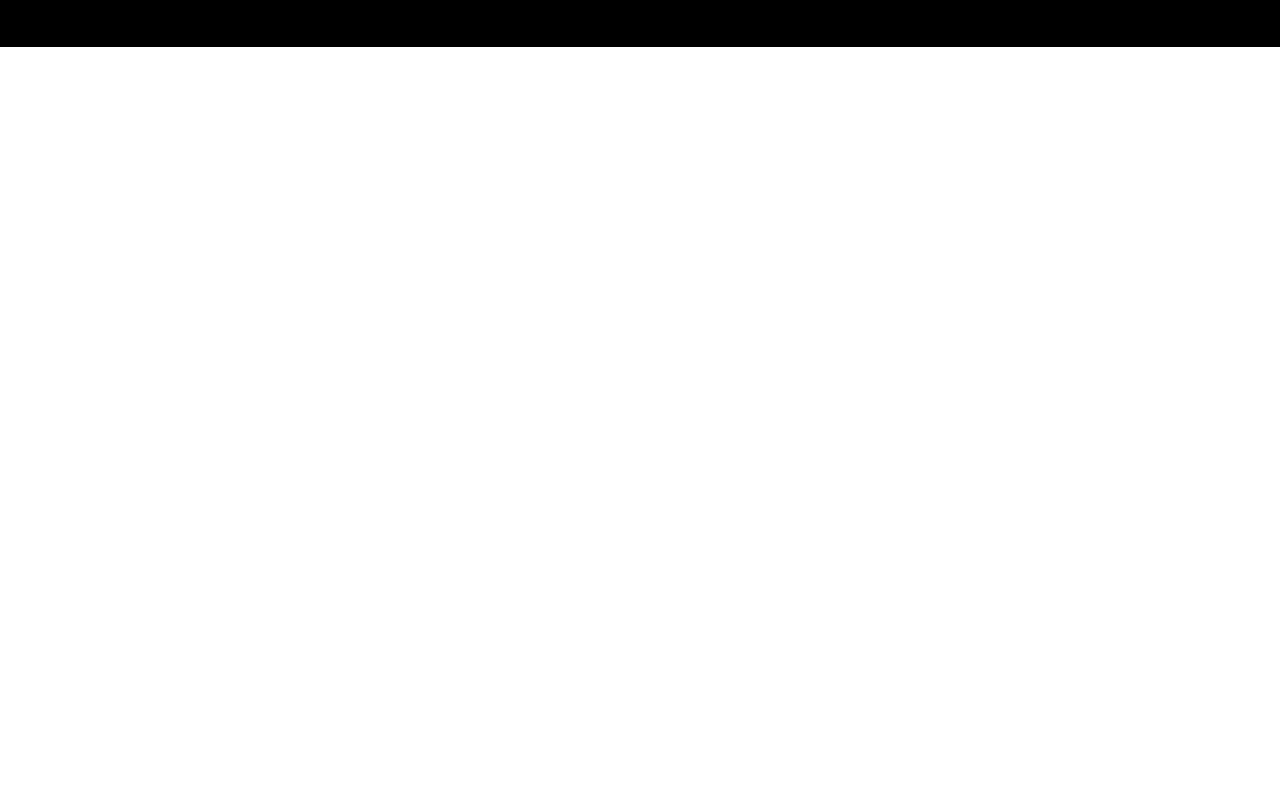
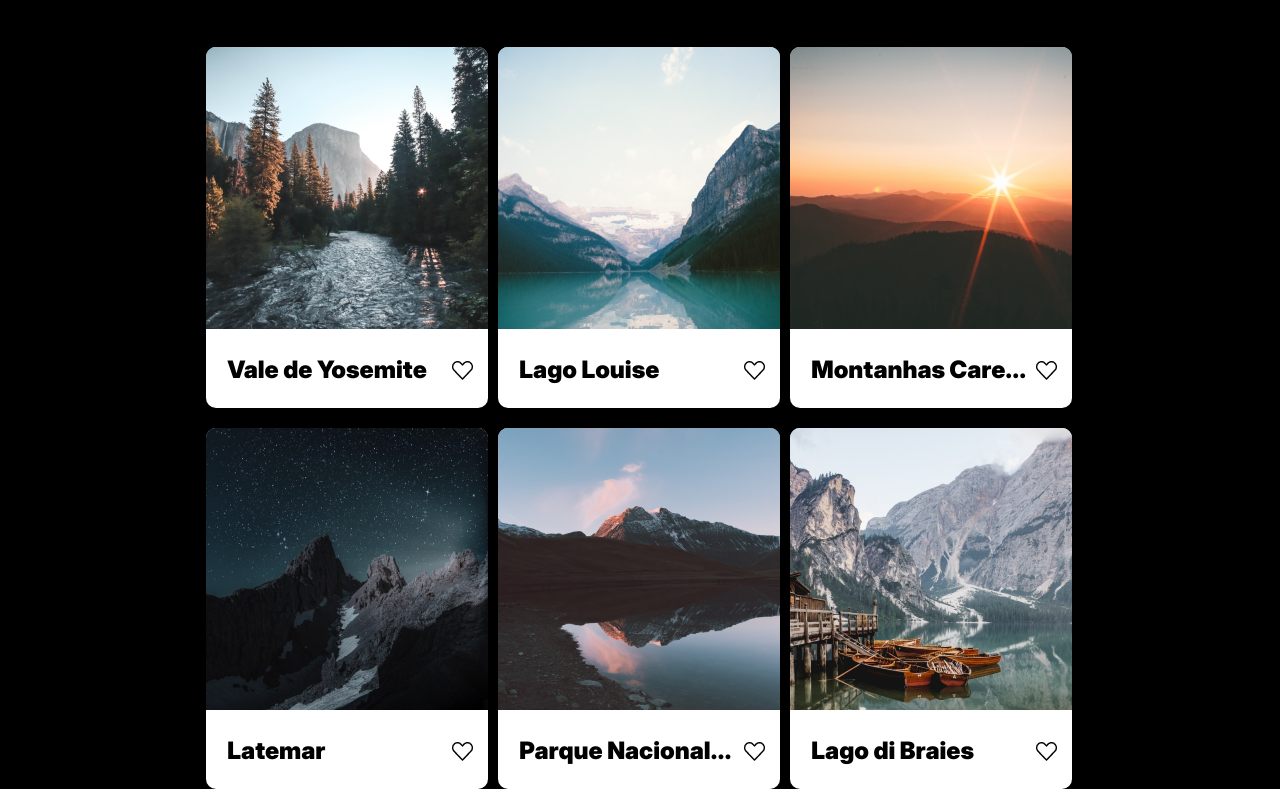
Before and after one commit to gxudre/web_project_around, a plain HTML site: page index.html in a window 1280 px wide. Shown: the part 283-1077 px from the top of the page. Before the commit the page ends 800 px from the top, so only its background shows below. Drawn offline with Linux system fonts and the light colour scheme.

Commit message:
adicionando elements ao projeto

```diff
--- /dev/null
+++ b/blocks/elements.css
@@ -0,0 +1,35 @@
+.elements {
+  display: grid;
+  grid-template-columns: repeat(3, 282px);
+  grid-template-rows: repeat(2, 361px);
+  gap: 20px 10px;
+}
+
+.elements__card {
+  background-color: #fff;
+  border-radius: 10px;
+}
+
+.elements__card-container {
+  display: flex;
+  justify-content: space-between;
+  padding: 25px 15px 31px 21px;
+  align-items: center;
+}
+
+.elements__card-title {
+  color: #000;
+  margin: 0;
+  font-family: Inter;
+  font-weight: 900;
+  font-size: 24px;
+  line-height: 100%;
+}
+
+.elements__card-like {
+  height: 19px;
+}
+
+.elements__card-like:hover {
+  opacity: 0.6;
+}
--- a/index.html
+++ b/index.html
@@ -47,6 +47,98 @@
             />
           </button>
         </section>
+        <section class="elements">
+          <div class="elements__card">
+            <img
+              src="./images/image-card1.png"
+              alt="primeira imagem do projeto"
+              class="elements__card-image"
+            />
+            <div class="elements__card-container">
+              <h2 class="elements__card-title">Vale de Yosemite</h2>
+              <img
+                src="./images/like-disabled.png"
+                alt="vetor de like da postagem fictícia"
+                class="elements__card-like"
+              />
+            </div>
+          </div>
+          <div class="elements__card">
+            <img
+              src="./images/image-card2.png"
+              alt="primeira imagem do projeto"
+              class="elements__card-image"
+            />
+            <div class="elements__card-container">
+              <h2 class="elements__card-title">Lago Louise</h2>
+              <img
+                src="./images/like-disabled.png"
+                alt="vetor de like da postagem fictícia"
+                class="elements__card-like"
+              />
+            </div>
+          </div>
+          <div class="elements__card">
+            <img
+              src="./images/image-card3.png"
+              alt="primeira imagem do projeto"
+              class="elements__card-image"
+            />
+            <div class="elements__card-container">
+              <h2 class="elements__card-title">Montanhas Care...</h2>
+              <img
+                src="./images/like-disabled.png"
+                alt="vetor de like da postagem fictícia"
+                class="elements__card-like"
+              />
+            </div>
+          </div>
+          <div class="elements__card">
+            <img
+              src="./images/image-card4.png"
+              alt="primeira imagem do projeto"
+              class="elements__card-image"
+            />
+            <div class="elements__card-container">
+              <h2 class="elements__card-title">Latemar</h2>
+              <img
+                src="./images/like-disabled.png"
+                alt="vetor de like da postagem fictícia"
+                class="elements__card-like"
+              />
+            </div>
+          </div>
+          <div class="elements__card">
+            <img
+              src="./images/image-card5.png"
+              alt="primeira imagem do projeto"
+              class="elements__card-image"
+            />
+            <div class="elements__card-container">
+              <h2 class="elements__card-title">Parque Nacional...</h2>
+              <img
+                src="./images/like-disabled.png"
+                alt="vetor de like da postagem fictícia"
+                class="elements__card-like"
+              />
+            </div>
+          </div>
+          <div class="elements__card">
+            <img
+              src="./images/image-card6.png"
+              alt="primeira imagem do projeto"
+              class="elements__card-image"
+            />
+            <div class="elements__card-container">
+              <h2 class="elements__card-title">Lago di Braies</h2>
+              <img
+                src="./images/like-disabled.png"
+                alt="vetor de like da postagem fictícia"
+                class="elements__card-like"
+              />
+            </div>
+          </div>
+        </section>
       </main>
       <footer class="footer"></footer>
     </div>
--- a/pages/index.css
+++ b/pages/index.css
@@ -3,3 +3,5 @@
 @import url(../blocks/header.css);
 
 @import url(../blocks/profile.css);
+
+@import url(../blocks/elements.css);
```
Also changed, not shown: images/image-card1.png (added), images/image-card2.png (added), images/image-card3.png (added), images/image-card4.png (added), images/image-card5.png (added), images/image-card6.png (added), images/like-active.png (added), images/like-disabled.png (added).
